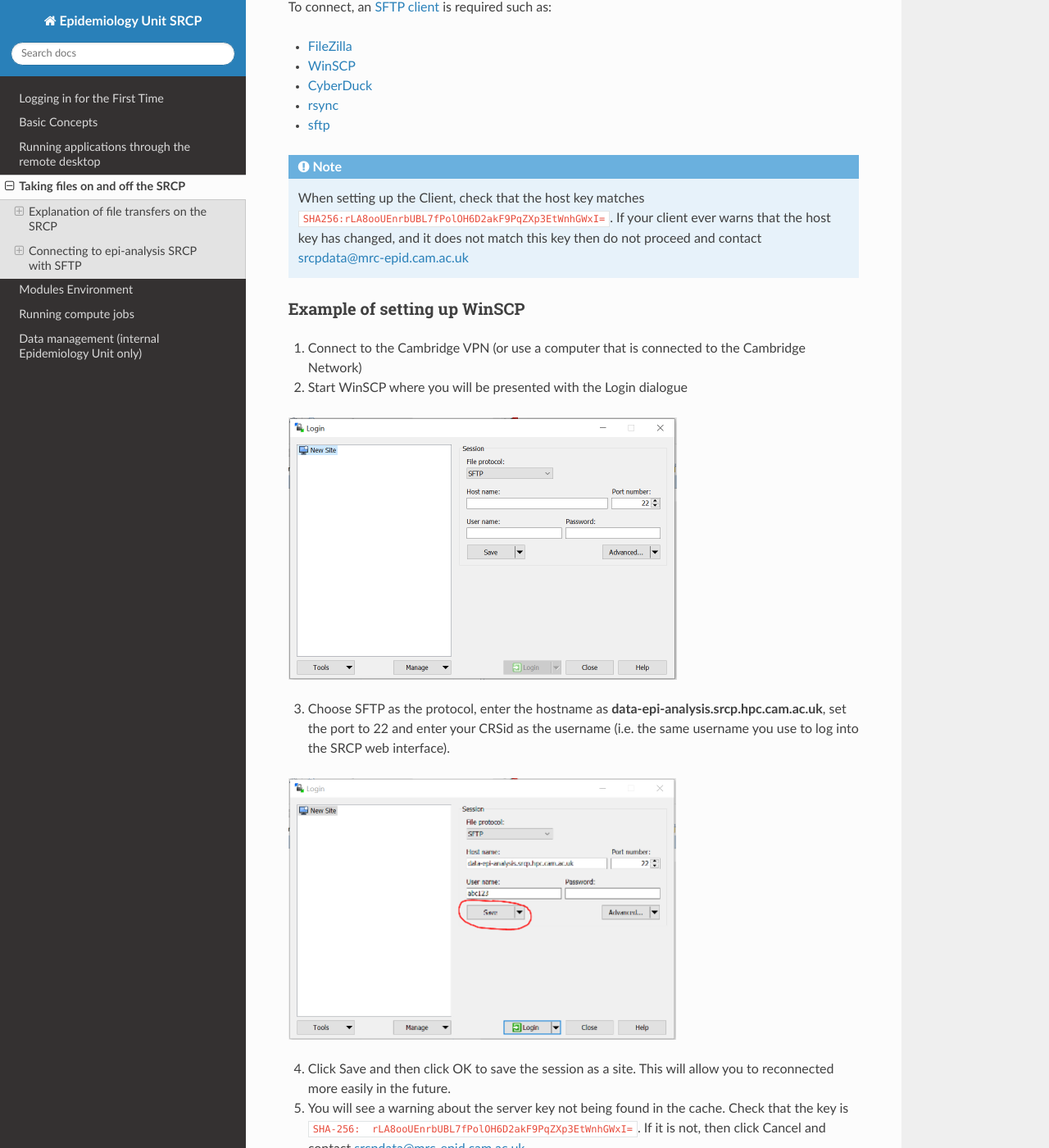
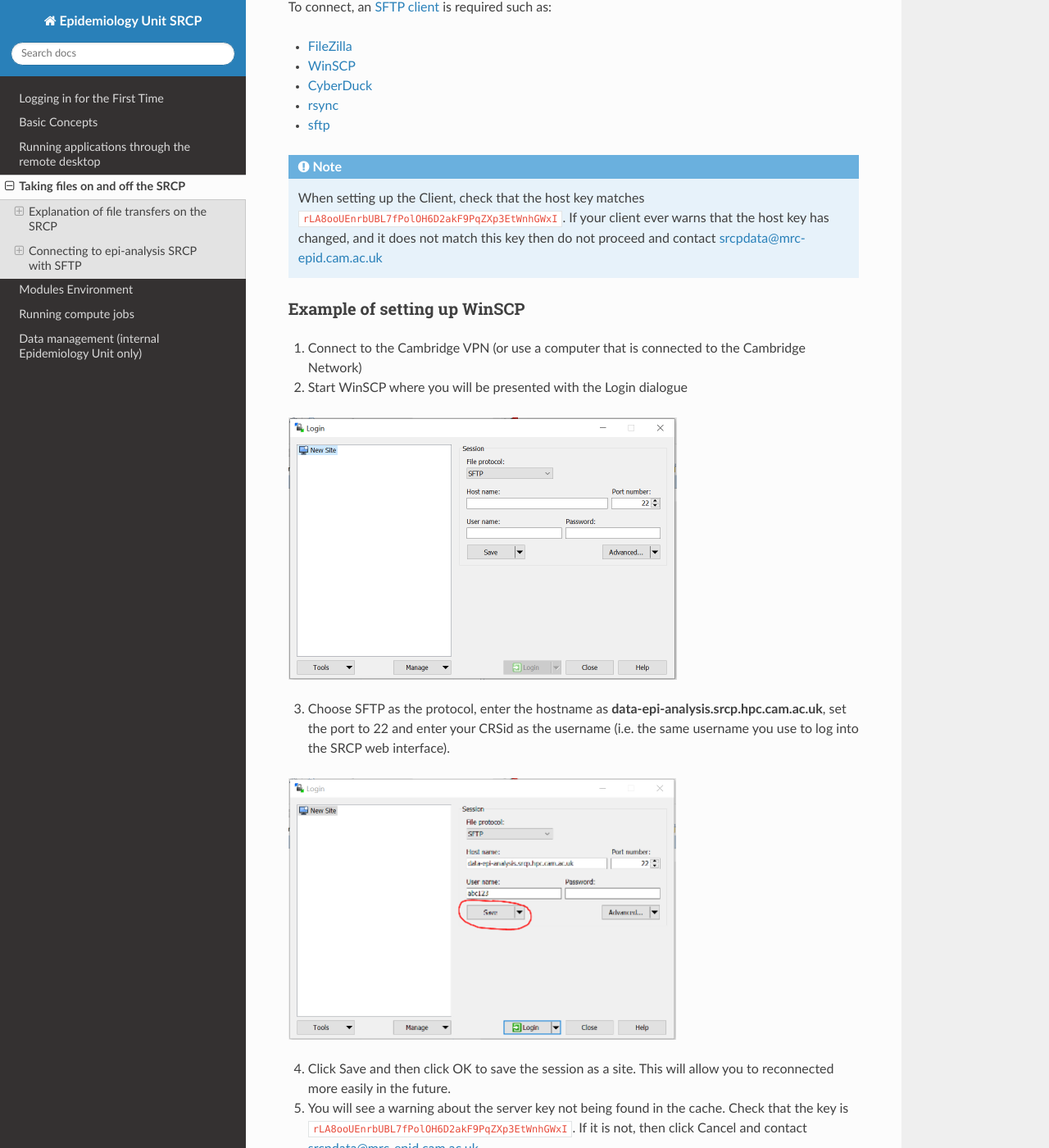
Before and after one commit to epi-analysis/SRCP_docs, a Sphinx documentation site: the page built from docs/source/03-Taking-files-on-and-off-SRCP.rst, in a window 1280 px wide and 1400 px high, scrolled down 2470 px. Shown: the whole window at 82% size. Built offline with Sphinx 7.4.7 and the Read the Docs theme 3.1.0, drawn with Linux system fonts in a browser that asks for light colours.

Commit message:
Remove SHA-256 prefix from host key format

```diff
--- a/docs/source/03-Taking-files-on-and-off-SRCP.rst
+++ b/docs/source/03-Taking-files-on-and-off-SRCP.rst
@@ -70,7 +70,7 @@
 -  `sftp <https://linux.die.net/man/1/sftp>`__
 
 .. note::
-   When setting up the Client, check that the host key matches ``SHA256:rLA8ooUEnrbUBL7fPolOH6D2akF9PqZXp3EtWnhGWxI=``. If your client ever warns that the host key has changed, and it does not match this key then do not proceed and contact srcpdata@mrc-epid.cam.ac.uk
+   When setting up the Client, check that the host key matches ``rLA8ooUEnrbUBL7fPolOH6D2akF9PqZXp3EtWnhGWxI``. If your client ever warns that the host key has changed, and it does not match this key then do not proceed and contact srcpdata@mrc-epid.cam.ac.uk
 
 Example of setting up WinSCP
 ~~~~~~~~~~~~~~~~~~~~~~~~~~~~
@@ -91,7 +91,7 @@
 
 4. Click Save and then click OK to save the session as a site. This will allow you to reconnected more easily in the future.
 
-5. You will see a warning about the server key not being found in the cache. Check that the key is ``SHA-256:  rLA8ooUEnrbUBL7fPolOH6D2akF9PqZXp3EtWnhGWxI=``. If it is not, then click Cancel and contact srcpdata@mrc-epid.cam.ac.uk
+5. You will see a warning about the server key not being found in the cache. Check that the key is ``rLA8ooUEnrbUBL7fPolOH6D2akF9PqZXp3EtWnhGWxI``. If it is not, then click Cancel and contact srcpdata@mrc-epid.cam.ac.uk
 
 .. _SFTP-upload:
 Example of uploading files using WinSCP
```
